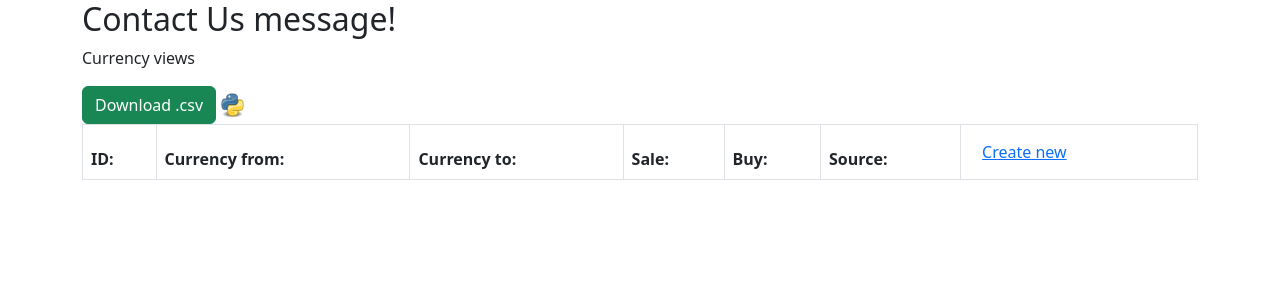
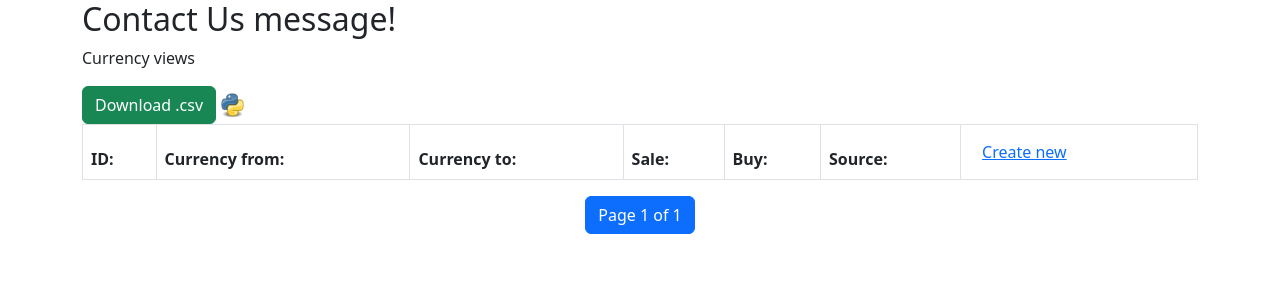
Before and after one commit to denyskovalev/Currency_django, a Django app: page /currency/rate/list/ in a window 1280 px wide. Shown: the part 56-356 px from the top of the page. Run offline with Django 4.2, Linux system fonts and the light colour scheme; data comes from the database, SQL or seed files in the repository; data that the repository does not hold is empty.

Commit message:
add pagination

```diff
--- a/app/currency/tasks.py
+++ b/app/currency/tasks.py
@@ -290,6 +290,9 @@ def parse_finance_ua():
         data_soup = convert[row]
         data_soup_list = data_soup.text.split()
 
+        if len(data_soup_list) < 3:
+            continue
+
         base_currency_type = mch.CurrencyTypes.CURRENCY_TYPE_UAH
         currency_type = data_soup_list[0]
 
--- a/app/currency/templates/base.html
+++ b/app/currency/templates/base.html
@@ -15,7 +15,7 @@
 {% block main_content %}
 {% endblock main_content %}
 
-<script src="https://cdn.jsdelivr.net/npm/bootstrap@5.2.0/dist/js/bootstrap.bundle.min.js"
+    <script src="https://cdn.jsdelivr.net/npm/bootstrap@5.2.0/dist/js/bootstrap.bundle.min.js"
         integrity="sha384-A3rJD856KowSb7dwlZdYEkO39Gagi7vIsF0jrRAoQmDKKtQBHUuLZ9AsSv4jD4Xa"
         crossorigin="anonymous"></script>
 </body>
--- /dev/null
+++ b/app/currency/templates/parts/pagination.html
@@ -0,0 +1,23 @@
+<nav aria-label="Page navigation example">
+    <ul class="pagination justify-content-center">
+        {% if page_obj.has_previous %}
+            <li class="page-item">
+                <a class="page-link" href="?page=1">First</a>
+            </li>
+            <li class="page-item">
+                <a class="page-link" href="?page={{ page_obj.previous_page_number }}">Previous</a>
+            </li>
+        {% endif %}
+            <li class="page-item active" aria-current="page">
+                <a class="page-link" href="#">Page {{ page_obj.number }} of {{ page_obj.paginator.num_pages }}</a>
+            </li>
+        {% if page_obj.has_next %}
+            <li class="page-item">
+                <a class="page-link" href="?page={{ page_obj.next_page_number }}">Next</a>
+            </li>
+            <li class="page-item">
+                <a class="page-link" href="?page={{ page_obj.paginator.num_pages }}">Last</a>
+            </li>
+        {% endif %}
+  </ul>
+</nav>
--- a/app/currency/templates/rate_list.html
+++ b/app/currency/templates/rate_list.html
@@ -53,4 +53,5 @@
         </tbody>
       </table>
     </div>
+    {% include 'parts/pagination.html' %}
 {% endblock main_content %}
--- a/app/currency/views.py
+++ b/app/currency/views.py
@@ -25,6 +25,7 @@ class IndexView(generic.TemplateView):
 class RateListView(generic.ListView):
     queryset = Rate.objects.all().select_related('source')
     template_name = 'rate_list.html'
+    paginate_by = 7
 
 
 class RateCreateView(generic.CreateView):
```
